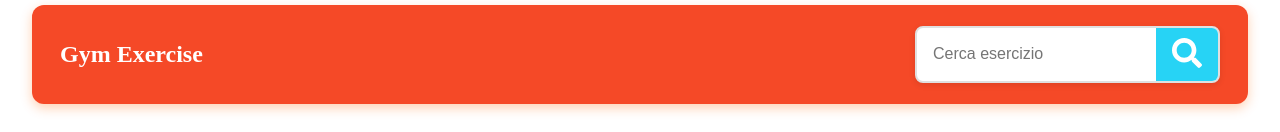
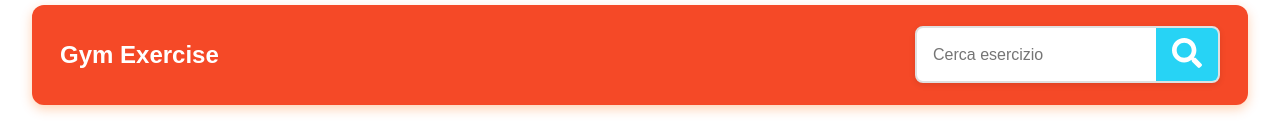
Before and after one commit to Sebastiano-Pizzata/gym-exercise-manager, a React (Vite) app in the folder front-end-exercise-manager/: page / in a window 1280 px wide. Shown: the top 132 px of the page. Built offline with nearby package versions, Linux system fonts and the light colour scheme; no server answers; a web font is replaced by a local one.

Commit message:
ADD: singleExercise page set-up

```diff
--- a/front-end-exercise-manager/src/App.jsx
+++ b/front-end-exercise-manager/src/App.jsx
@@ -2,6 +2,7 @@ import { BrowserRouter, Routes, Route } from 'react-router-dom';
 import { GlobalProvider } from './context/GlobalContext'
 import DefaultLayout from './layout/DefaultLayout'
 import Homepage from './pages/Homepage';
+import SingleExercise from './pages/SingleExercise';
 
 
 function App() {
@@ -14,6 +15,7 @@ function App() {
           <Routes>
             <Route Component={DefaultLayout}>
               <Route path='/' Component={Homepage} />
+              <Route path='/exercise:id' Component={SingleExercise} />
             </Route>
           </Routes>
         </BrowserRouter>
--- a/front-end-exercise-manager/src/components/ExerciseCard.jsx
+++ b/front-end-exercise-manager/src/components/ExerciseCard.jsx
@@ -1,10 +1,12 @@
 import "../style/ExerciseCard.css";
+import { Link } from "react-router-dom"
 
 export default function ExerciseCard({ exerciseProp }) {
-    const { name, description, image } = exerciseProp;
+    const { name, description, image, id } = exerciseProp;
 
     return (
         <>
+            <Link className="card-link" to={`/exercise/:${id}`}>
                 <div className="card">
                     <div className="card-body">
                         <div className="card-image">
@@ -18,6 +20,7 @@ export default function ExerciseCard({ exerciseProp }) {
                         </div>
                     </div>
                 </div>
+            </Link>
         </>
     )
 }
--- a/front-end-exercise-manager/src/components/Header.jsx
+++ b/front-end-exercise-manager/src/components/Header.jsx
@@ -1,11 +1,12 @@
 import "../style/header.css";
 import Search from "./Search";
+import { Link } from "react-router-dom";
 
 function Header() {
     return (
         <header>
             <div className="header-content">
-                <h2>Gym Exercise</h2>
+                <Link className="home-link" to={'/'}><h2>Gym Exercise</h2></Link>
                 <div>
                     <Search />
                 </div>
--- a/front-end-exercise-manager/src/pages/Homepage.jsx
+++ b/front-end-exercise-manager/src/pages/Homepage.jsx
@@ -2,6 +2,7 @@ import { useGlobalContext } from "../context/GlobalContext";
 import { useEffect } from "react";
 import ExerciseCard from "../components/ExerciseCard";
 import "../style/banner.css";
+
 
 
 export default function Homepage() {
--- /dev/null
+++ b/front-end-exercise-manager/src/pages/SingleExercise.jsx
@@ -0,0 +1,7 @@
+export default function SingleExercise() {
+    return (
+        <>
+            <h1>Pagina esercizio singolo</h1>
+        </>
+    )
+}
--- a/front-end-exercise-manager/src/style/exerciseCard.css
+++ b/front-end-exercise-manager/src/style/exerciseCard.css
@@ -53,3 +53,8 @@
     line-height: 1.5;
     margin: 0;
 }
+
+
+.card-link {
+    text-decoration: none;
+}
--- a/front-end-exercise-manager/src/style/header.css
+++ b/front-end-exercise-manager/src/style/header.css
@@ -10,6 +10,15 @@ header {
     margin: 5px auto;
     padding: 16px 28px;
     transition: all 0.3s ease;
+}
+
+.home-link {
+    text-decoration: none;
+    color: white;
+}
+
+.home-link h2 {
+    font-family: fantasy;
 }
 
 
```
Lines whose indentation alone changed are shown as unchanged.
